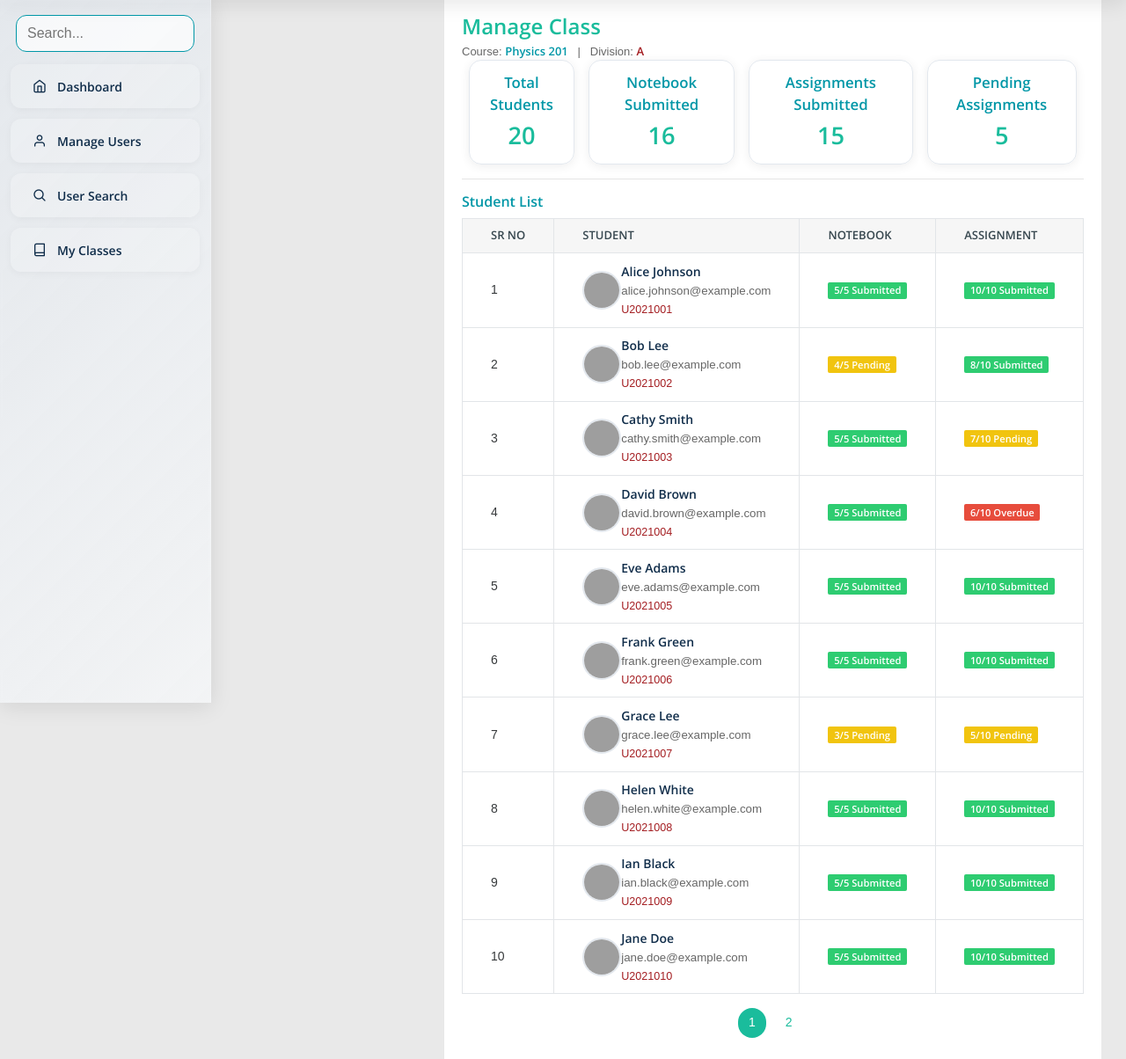
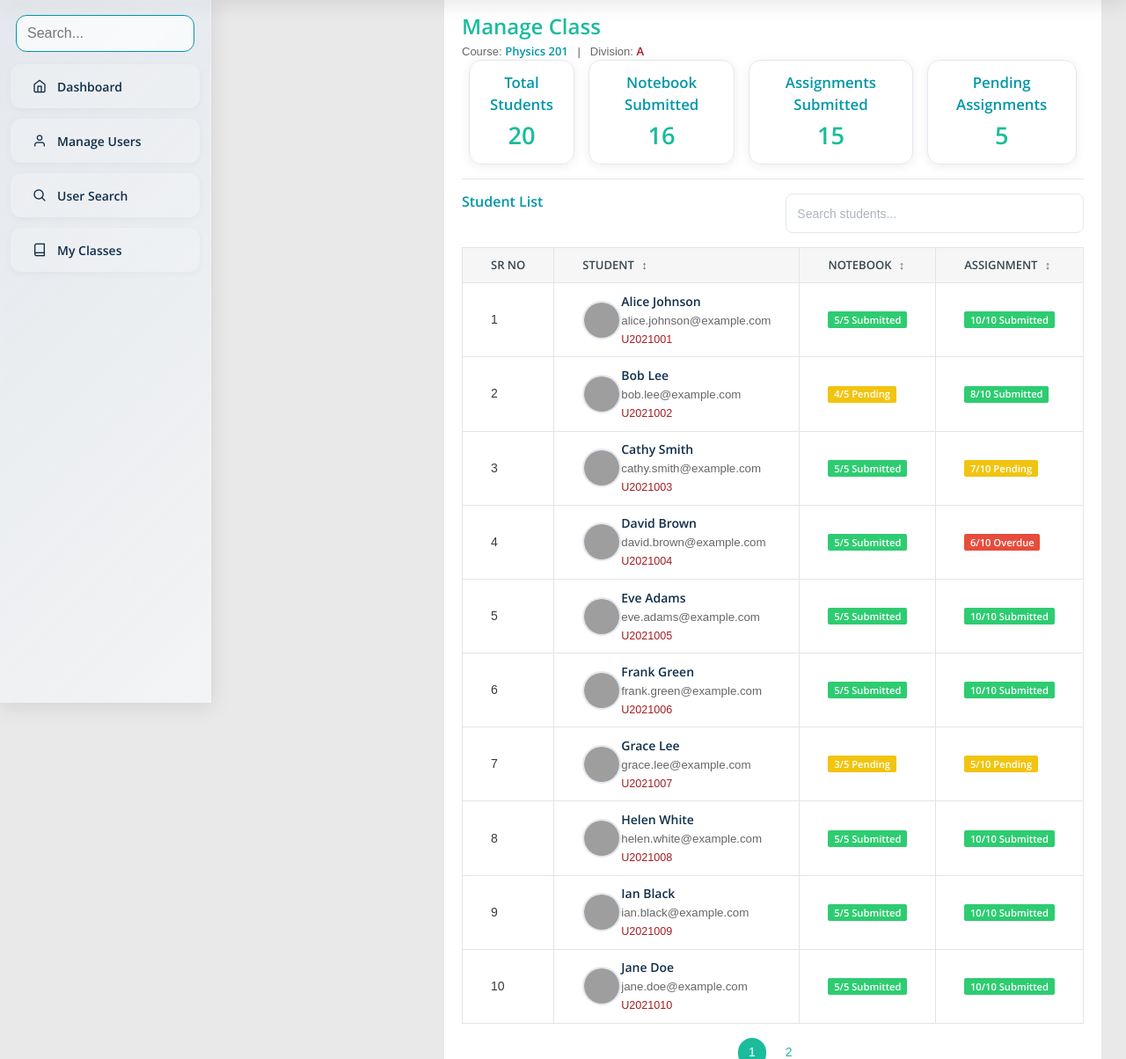
Before and after one commit to bhagirathbaraiya/PHP_PROJECT, a PHP site: page /cms/faculty/manage-class.php in a window 1280 px wide. Shown: the part 57-1261 px from the top of the page at 88% size. Run offline with PHP 8.4, Linux system fonts and the light colour scheme; a user stored in the database is signed in; some web fonts are replaced; grey boxes are pictures that could not be loaded.

Commit message:
added searchbar and sorting

```diff
--- a/faculty/manage-class.php
+++ b/faculty/manage-class.php
@@ -52,17 +52,24 @@ else{
                             </div>
                         </div>
                         <hr>
+                        <div class="row mb-3">
+                            <div class="col-12 col-md-6">
+                                <h5 style="color:#0097A7;">Student List</h5>
+                            </div>
+                            <div class="col-12 col-md-6">
+                                <input type="text" id="searchInput" class="form-control" placeholder="Search students..." style="border-radius:8px;">
+                            </div>
+                        </div>
                         <div class="row">
                             <div class="col-12">
-                                <h5 style="color:#0097A7;">Student List</h5>
                                 <div class="table-responsive">
                                     <table class="table table-bordered table-hover table-sm" id="students-table">
                                         <thead style="background:#f8f9fa;">
                                             <tr>
                                                 <th>Sr No</th>
-                                                <th>Student</th>
-                                                <th>Notebook</th>
-                                                <th>Assignment</th>
+                                                <th class="sortable" data-sort="name">Student <span class="sort-icon">↕</span></th>
+                                                <th class="sortable" data-sort="notebook">Notebook <span class="sort-icon">↕</span></th>
+                                                <th class="sortable" data-sort="assignment">Assignment <span class="sort-icon">↕</span></th>
                                             </tr>
                                         </thead>
                                         <tbody></tbody>
@@ -162,6 +169,116 @@ function renderPagination() {
     });
 }
 
+// Search functionality
+let filteredStudents = [...students];
+const searchInput = document.getElementById('searchInput');
+searchInput.addEventListener('input', function(e) {
+    const searchTerm = e.target.value.toLowerCase();
+    filteredStudents = students.filter(student =>
+        student.name.toLowerCase().includes(searchTerm) ||
+        student.email.toLowerCase().includes(searchTerm) ||
+        student.roll.toLowerCase().includes(searchTerm)
+    );
+    currentPage = 1;
+    renderTable(currentPage);
+    renderPagination();
+});
+
+// Sorting functionality
+let currentSort = { column: '', direction: 'asc' };
+document.querySelectorAll('.sortable').forEach(header => {
+    header.addEventListener('click', function() {
+        const column = this.getAttribute('data-sort');
+
+        // Update sort direction
+        if (currentSort.column === column) {
+            currentSort.direction = currentSort.direction === 'asc' ? 'desc' : 'asc';
+        } else {
+            currentSort.column = column;
+            currentSort.direction = 'asc';
+        }
+
+        // Update sort icons
+        document.querySelectorAll('.sort-icon').forEach(icon => {
+            icon.textContent = '↕';
+        });
+        this.querySelector('.sort-icon').textContent = currentSort.direction === 'asc' ? '↓' : '↑';
+
+        // Sort the filtered students
+        filteredStudents.sort((a, b) => {
+            let valueA, valueB;
+            if (column === 'name') {
+                valueA = a.name;
+                valueB = b.name;
+            } else if (column === 'notebook') {
+                valueA = a.notebook;
+                valueB = b.notebook;
+            } else if (column === 'assignment') {
+                valueA = a.assignment;
+                valueB = b.assignment;
+            }
+
+            if (valueA < valueB) return currentSort.direction === 'asc' ? -1 : 1;
+            if (valueA > valueB) return currentSort.direction === 'asc' ? 1 : -1;
+            return 0;
+        });
+
+        currentPage = 1;
+        renderTable(currentPage);
+        renderPagination();
+    });
+});
+
+// Modified render functions to use filteredStudents instead of students
+function renderTable(page) {
+    const tbody = document.querySelector('#students-table tbody');
+    tbody.innerHTML = '';
+    const start = (page - 1) * rowsPerPage;
+    const end = start + rowsPerPage;
+    const pageStudents = filteredStudents.slice(start, end);
+    pageStudents.forEach((student, idx) => {
+        tbody.innerHTML += `
+            <tr>
+                <td style="vertical-align:middle;">${start + idx + 1}</td>
+                <td style="vertical-align:middle;">
+                    <div class="d-flex align-items-center gap-2">
+                        <img src="${student.image}" alt="${student.name}" class="rounded-circle" style="width:44px;height:44px;object-fit:cover;border:2px solid #e3e8ee;">
+                        <div>
+                            <span style="font-weight:600;color:#102d4a;">${student.name}</span><br>
+                            <span style="font-size:0.95em;color:#666;">${student.email}</span><br>
+                            <span style="font-size:0.9em;color:#A41E22;">${student.roll}</span>
+                        </div>
+                    </div>
+                </td>
+                <td style="vertical-align:middle;">
+                    <span class="badge badge-${student.notebook === 'Submitted' ? 'success' : student.notebook === 'Pending' ? 'warning' : 'secondary'}">${student.notebooksSubmitted}/${student.totalNotebooks} ${student.notebook}</span>
+                </td>
+                <td style="vertical-align:middle;">
+                    <span class="badge badge-${student.assignment === 'Submitted' ? 'success' : student.assignment === 'Pending' ? 'warning' : student.assignment === 'Overdue' ? 'danger' : 'secondary'}">${student.assignmentsSubmitted}/${student.totalAssignments} ${student.assignment}</span>
+                </td>
+            </tr>
+        `;
+    });
+}
+
+function renderPagination() {
+    const totalPages = Math.ceil(filteredStudents.length / rowsPerPage);
+    const pagination = document.getElementById('students-pagination');
+    pagination.innerHTML = '';
+    for (let i = 1; i <= totalPages; i++) {
+        pagination.innerHTML += `<li class="page-item${i === currentPage ? ' active' : ''}"><a class="page-link" href="#">${i}</a></li>`;
+    }
+    // Add click event
+    Array.from(pagination.querySelectorAll('a')).forEach((a, idx) => {
+        a.addEventListener('click', function(e) {
+            e.preventDefault();
+            currentPage = idx + 1;
+            renderTable(currentPage);
+            renderPagination();
+        });
+    });
+}
+
 document.addEventListener('DOMContentLoaded', function() {
     // Analytics update
     document.getElementById('total-students').textContent = students.length;
@@ -194,6 +311,28 @@ document.addEventListener('DOMContentLoaded', function() {
         font-weight: 700;
         color: #1abc9c;
     }
+    .sortable {
+        cursor: pointer;
+        user-select: none;
+    }
+    .sortable:hover {
+        background-color: #f0f0f0;
+    }
+    .sort-icon {
+        display: inline-block;
+        margin-left: 5px;
+        color: #666;
+    }
+    #searchInput {
+        border: 1px solid #e3e8ee;
+        padding: 8px 12px;
+        transition: all 0.3s ease;
+    }
+    #searchInput:focus {
+        border-color: #0097A7;
+        box-shadow: 0 0 0 0.2rem rgba(0, 151, 167, 0.25);
+        outline: none;
+    }
     @media (max-width: 991px) {
         .stat-box { min-width: 90px; font-size: 0.95em; }
         .stat-title { font-size: 0.95em; }
```
